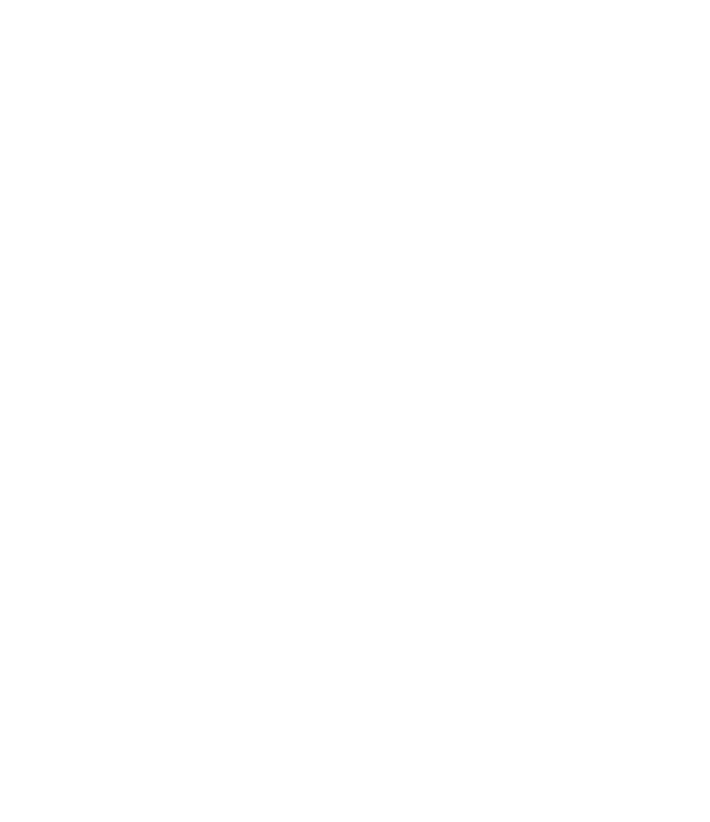
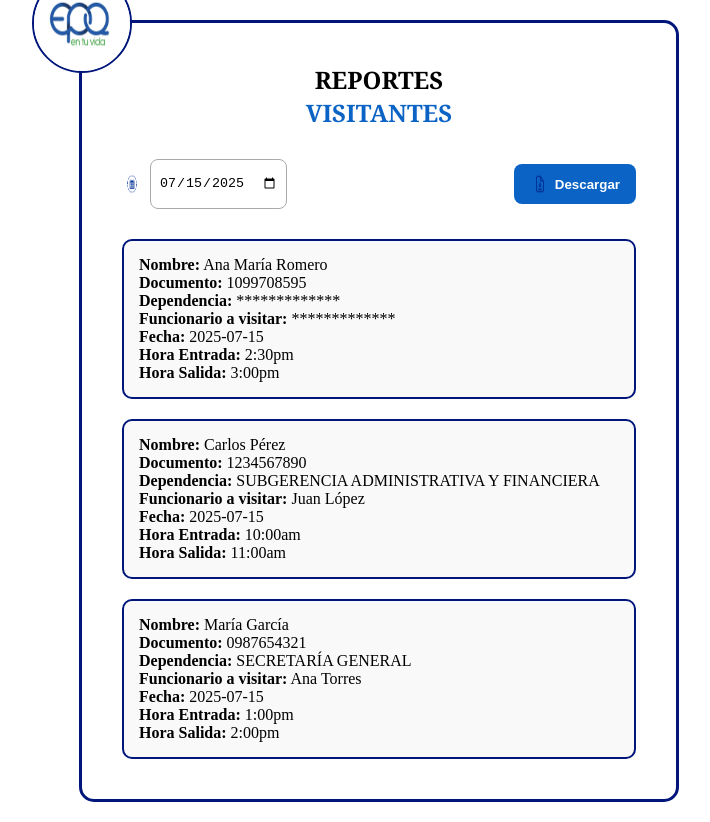
Before and after one commit to sistemasdeinformacion-ing/control-visitantes, a React (Vite) app: page /reportes in a window 1280 px wide. Before the commit this address had no page. Shown: the whole page, without its empty margins (261-971 px from the left). Before the commit the page ends 800 px from the top, so only its background shows below. Built offline with nearby package versions, Linux system fonts and the light colour scheme.

Commit message:
Guardado

```diff
--- a/package.json
+++ b/package.json
@@ -10,6 +10,8 @@
     "preview": "vite preview"
   },
   "dependencies": {
+    "html2canvas": "^1.4.1",
+    "jspdf": "^3.0.1",
     "react": "^19.1.0",
     "react-dom": "^19.1.0",
     "react-router-dom": "^7.6.3"
--- a/src/App.jsx
+++ b/src/App.jsx
@@ -1,11 +1,10 @@
-// src/App.jsx
 import React from "react";
 import { BrowserRouter as Router, Routes, Route } from "react-router-dom";
 import Home from "./components/Home";
 import RegistroEntrada from "./components/RegistroEntrada";
 import RegistroSalida from "./components/RegistroSalida";
 import VisitantesTiempoReal from "./components/VisitantesTiempoReal";
-import ReportesVisitantes from "./components/ReportesVisitantes";
+import ReporteVisitantes from "./components/ReporteVisitantes";
 
 function App() {
   return (
@@ -15,7 +14,7 @@ function App() {
         <Route path="/registro-entrada" element={<RegistroEntrada />} />
         <Route path="/registro-salida" element={<RegistroSalida />} />
         <Route path="/tiempo-real" element={<VisitantesTiempoReal />} />
-        <Route path="/reporte" element={<ReportesVisitantes />} />
+        <Route path="/reportes" element={<ReporteVisitantes />} />
       </Routes>
     </Router>
   );
--- a/src/components/Home.jsx
+++ b/src/components/Home.jsx
@@ -19,8 +19,8 @@ const Home = () => {
         navigate("/tiempo-real");
     };
 
-    const irAReporte = () => {
-        navigate("/reporte");
+    const irAReportes = () => {
+        navigate("/reportes");
     };
 
     return (
@@ -36,7 +36,7 @@ const Home = () => {
                 <button onClick={irARegistroEntrada}>REGISTRAR ENTRADA DE VISITANTE</button>
                 <button onClick={irARegistroSalida}>REGISTRAR SALIDA DE VISITANTE</button>
                 <button onClick={irATiempoReal}>VISUALIZAR VISITANTES EN TIEMPO REAL</button>
-                <button onClick={irAReporte}>GENERAR REPORTES DE VISITANTES</button>
+                <button onClick={irAReportes}>GENERAR REPORTES DE VISITANTES</button>
             </div>
 
             <img src={fondoAgua} alt="Decoracion inferior" className="fondo-inferior" />
--- /dev/null
+++ b/src/components/ReporteVisitantes.css
@@ -0,0 +1,95 @@
+.reporte-container {
+  display: flex;
+  justify-content: center;
+  align-items: center;
+  min-height: 100vh;
+  background: white;
+  padding: 20px;
+}
+
+.reporte-box {
+  background-color: white;
+  border: 3px solid #00167a;
+  border-radius: 15px;
+  padding: 40px;
+  position: relative;
+  max-width: 600px;
+  width: 100%;
+}
+
+.logo-reporte {
+  position: absolute;
+  top: -50px;
+  left: -50px;
+  width: 100px;
+  height: 100px;
+  border-radius: 50%;
+  border: 2px solid #00167a;
+  background-color: white;
+}
+
+.titulo-negro {
+  color: black;
+  font-family: 'Georgia', serif;
+}
+
+.titulo-azul {
+  color: #0b63c5;
+  font-family: 'Georgia', serif;
+}
+
+.filtros {
+  display: flex;
+  justify-content: space-between;
+  align-items: center;
+  margin-top: 30px;
+  gap: 20px;
+}
+
+.input-fecha {
+  display: flex;
+  align-items: center;
+  gap: 8px;
+}
+
+.input-fecha input {
+  padding: 8px;
+  border-radius: 8px;
+  border: 1px solid #aaa;
+}
+
+.btn-exportar {
+  background: #0b63c5;
+  color: white;
+  border: none;
+  padding: 10px 16px;
+  border-radius: 8px;
+  cursor: pointer;
+  font-weight: bold;
+  display: flex;
+  align-items: center;
+  gap: 5px;
+}
+
+.btn-exportar:hover {
+  background-color: #094b96;
+}
+
+.cards-container {
+  margin-top: 30px;
+  display: flex;
+  flex-direction: column;
+  gap: 20px;
+}
+
+.card-visitante {
+  border: 2px solid #00167a;
+  padding: 15px;
+  border-radius: 10px;
+  background-color: #f9f9f9;
+}
+
+.icono-img {
+  width: 20px;
+  height: 20px;
+}
--- /dev/null
+++ b/src/components/ReporteVisitantes.jsx
@@ -0,0 +1,103 @@
+import React, { useState, useRef } from "react";
+import "./ReporteVisitantes.css";
+import logo from "../assets/logo.png";
+import iconoCalendario from "../assets/icono-calendario.png";
+import iconoDescarga from "../assets/icono-descarga.png";
+import jsPDF from "jspdf";
+import html2canvas from "html2canvas";
+
+const visitantesMock = [
+  {
+    nombre: "Ana María Romero",
+    documento: "1099708595",
+    dependencia: "*************",
+    funcionario: "*************",
+    fecha: "2025-07-15",
+    horaEntrada: "2:30pm",
+    horaSalida: "3:00pm",
+  },
+    {
+        nombre: "Carlos Pérez",
+        documento: "1234567890",
+        dependencia: "SUBGERENCIA ADMINISTRATIVA Y FINANCIERA",
+        funcionario: "Juan López",
+        fecha: "2025-07-15",
+        horaEntrada: "10:00am",
+        horaSalida: "11:00am",
+    },
+    {
+        nombre: "María García",
+        documento: "0987654321",
+        dependencia: "SECRETARÍA GENERAL",
+        funcionario: "Ana Torres",
+        fecha: "2025-07-15",
+        horaEntrada: "1:00pm",
+        horaSalida: "2:00pm",
+    },
+];
+
+const ReporteVisitantes = () => {
+  const [fechaSeleccionada, setFechaSeleccionada] = useState("2025-07-15");
+  const reporteRef = useRef();
+
+  const visitantesFiltrados = visitantesMock.filter(
+    (v) => v.fecha === fechaSeleccionada
+  );
+
+  const handleExportar = () => {
+    const input = reporteRef.current;
+    html2canvas(input, { scale: 2 }).then((canvas) => {
+      const imgData = canvas.toDataURL("image/png");
+      const pdf = new jsPDF("p", "mm", "a4");
+
+      const pageWidth = pdf.internal.pageSize.getWidth();
+      const imgProps = pdf.getImageProperties(imgData);
+      const imgHeight = (imgProps.height * pageWidth) / imgProps.width;
+
+      pdf.addImage(imgData, "PNG", 0, 10, pageWidth, imgHeight);
+      pdf.save(`reporte_visitantes_${fechaSeleccionada}.pdf`);
+    });
+  };
+
+  return (
+    <div className="reporte-container">
+      <div className="reporte-box" ref={reporteRef}>
+        <img src={logo} alt="Logo" className="logo-reporte" />
+        <h2>
+          <span className="titulo-negro">REPORTES</span>{" "}
+          <span className="titulo-azul">VISITANTES</span>
+        </h2>
+
+        <div className="filtros">
+          <div className="input-fecha">
+            <img src={iconoCalendario} alt="Calendario" className="icono-img" />
+            <input
+              type="date"
+              value={fechaSeleccionada}
+              onChange={(e) => setFechaSeleccionada(e.target.value)}
+            />
+          </div>
+          <button className="btn-exportar" onClick={handleExportar}>
+            <img src={iconoDescarga} alt="Descargar" className="icono-img" /> Descargar
+          </button>
+        </div>
+
+        <div className="cards-container">
+          {visitantesFiltrados.map((v, index) => (
+            <div key={index} className="card-visitante">
+              <p><strong>Nombre:</strong> {v.nombre}</p>
+              <p><strong>Documento:</strong> {v.documento}</p>
+              <p><strong>Dependencia:</strong> {v.dependencia}</p>
+              <p><strong>Funcionario a visitar:</strong> {v.funcionario}</p>
+              <p><strong>Fecha:</strong> {v.fecha}</p>
+              <p><strong>Hora Entrada:</strong> {v.horaEntrada}</p>
+              <p><strong>Hora Salida:</strong> {v.horaSalida}</p>
+            </div>
+          ))}
+        </div>
+      </div>
+    </div>
+  );
+};
+
+export default ReporteVisitantes;
--- a/src/components/ReportesVisitantes.jsx
+++ /dev/null
@@ -1,13 +0,0 @@
-import React from 'react';
-
-const ReportesVisitantes = () => {
-    return (
-        <div>
-            <h2>Reportes de Visitantes</h2>
-
-            <p>No hay reportes disponibles.</p>
-        </div>
-    );
-};
-
-export default ReportesVisitantes;
--- a/src/components/VisitantesTiempoReal.css
+++ b/src/components/VisitantesTiempoReal.css
@@ -34,7 +34,7 @@
 }
 
 .titulo-negro {
-  color: black;
+  color: #162144;
   font-family: 'Georgia', serif;
   display: flex;
   justify-content: center;
@@ -43,7 +43,7 @@
 .titulo-azul {
   display: flex;
   justify-content: center;
-  color: #0b63c5;
+  color: #428ce2;
   font-family: 'Georgia', serif;
 }
 
```
Also changed, not shown: src/components/ReportesVisitantes.css (added), 1 other file (tests, documents, lock files or other folders).
